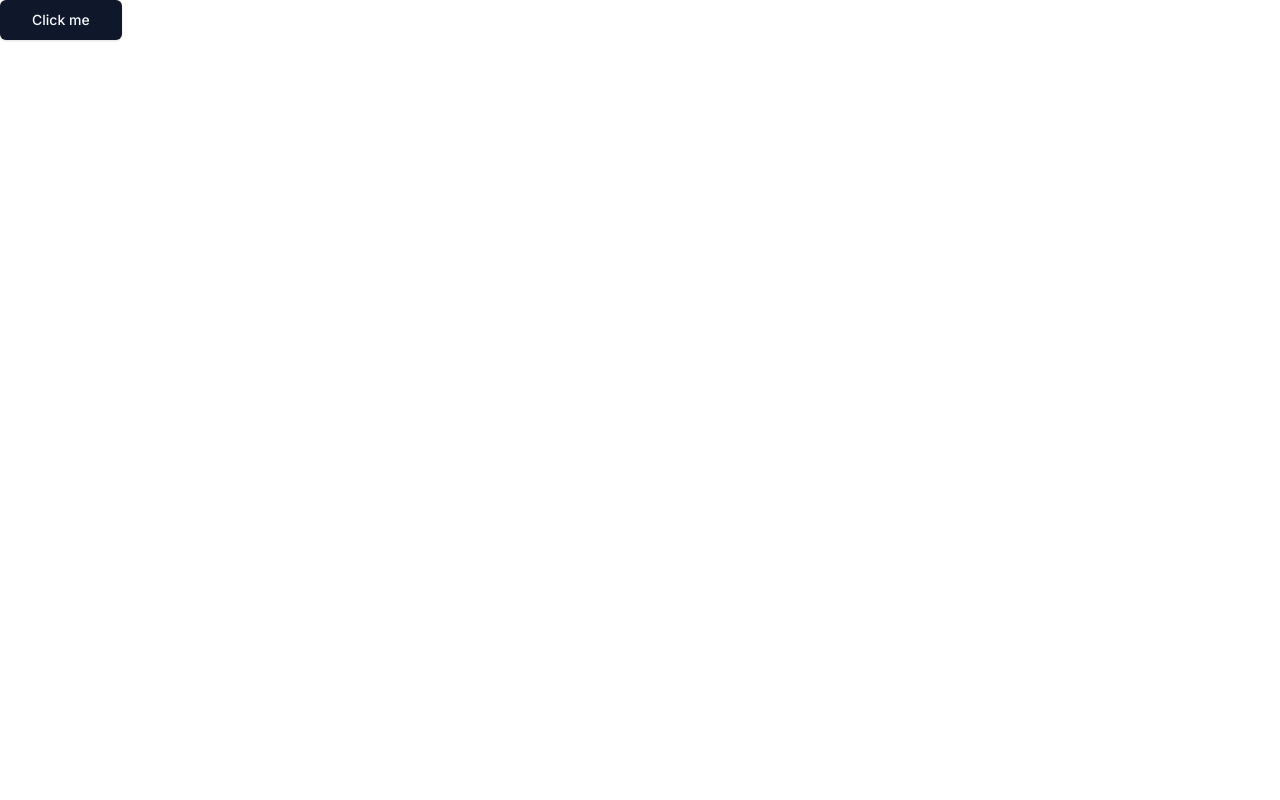
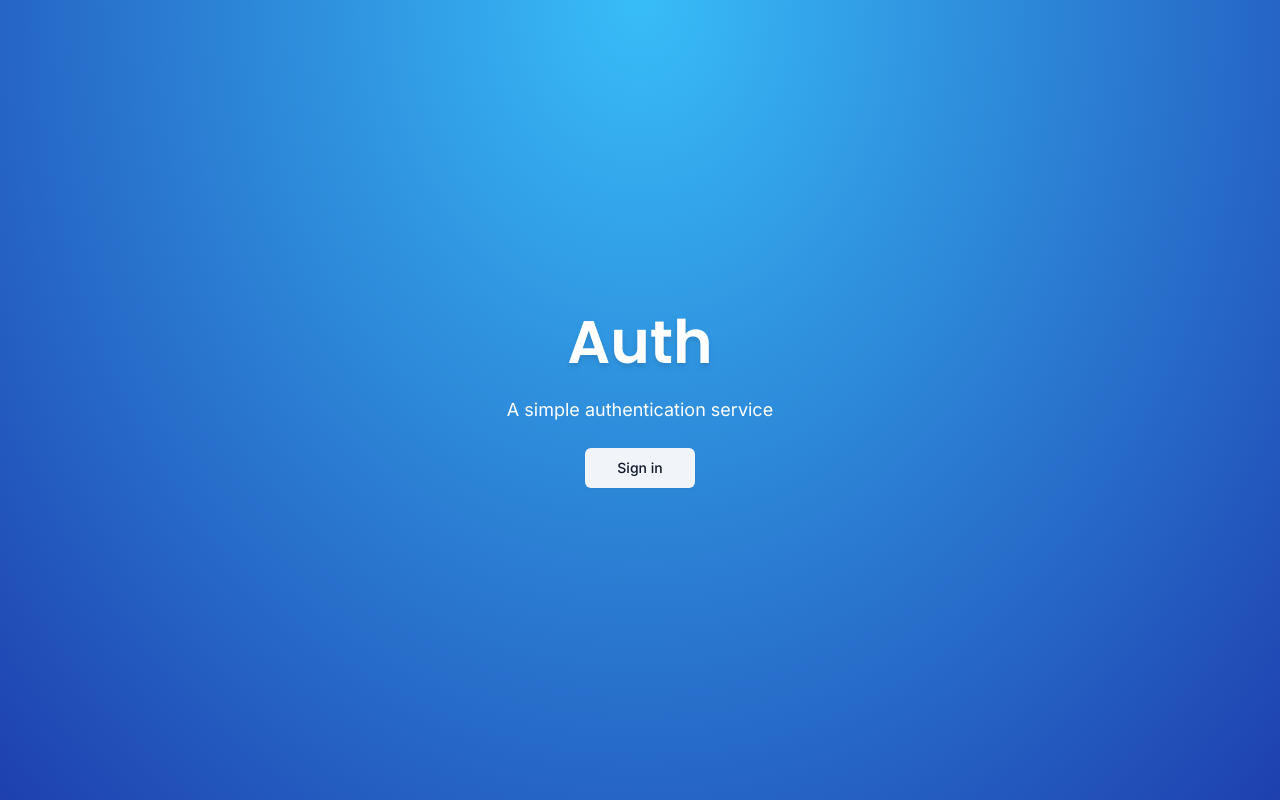
Before and after one commit to htrobles/nextjs-boilerplate, a Next.js app: page / in a window 1280 px wide. Built offline with nearby package versions, Linux system fonts and the light colour scheme.

Commit message:
include home page layout

```diff
--- a/app/globals.css
+++ b/app/globals.css
@@ -1,6 +1,12 @@
 @tailwind base;
   @tailwind components;
   @tailwind utilities;
+
+  html,
+  body,
+  :root {
+    height: 100%;
+  }
 
   @layer base {
     :root {
--- a/app/page.tsx
+++ b/app/page.tsx
@@ -1,6 +1,35 @@
 import { Button } from '@/components/ui/button';
 import Image from 'next/image';
+import { Poppins } from 'next/font/google';
+import { cn } from '@/lib/utils';
+import LoginButton from '@/components/auth/loginButton';
+
+const font = Poppins({
+  subsets: ['latin'],
+  weight: ['600'],
+});
 
 export default function Home() {
-  return <Button size='lg'>Click me</Button>;
+  return (
+    <main className='flex h-full flex-col items-center justify-center bg-[radial-gradient(ellipse_at_top,_var(--tw-gradient-stops))] from-sky-400 to-blue-800'>
+      <div className='space-y-6 text-center'>
+        <h1
+          className={cn(
+            'text-6xl font-semibold text-white drop-shadow-md',
+            font.className
+          )}
+        >
+          Auth
+        </h1>
+        <p className='text-white text-lg'>A simple authentication service</p>
+        <div>
+          <LoginButton>
+            <Button variant='secondary' size='lg'>
+              Sign in
+            </Button>
+          </LoginButton>
+        </div>
+      </div>
+    </main>
+  );
 }
--- /dev/null
+++ b/components/auth/loginButton.tsx
@@ -0,0 +1,33 @@
+'use client';
+
+import { useRouter } from 'next/navigation';
+
+interface LoginButtonProps {
+  children: React.ReactNode;
+  mode?: 'modal' | 'redirect';
+  asChild?: boolean;
+}
+
+const LoginButton = ({
+  children,
+  mode = 'redirect',
+  asChild,
+}: LoginButtonProps) => {
+  const router = useRouter();
+
+  const onClick = () => {
+    router.push('/auth/login');
+  };
+
+  if (mode === 'modal') {
+    return <span>TODO: Implement modal</span>;
+  }
+
+  return (
+    <span onClick={onClick} className='cursor-pointer'>
+      {children}
+    </span>
+  );
+};
+
+export default LoginButton;
```
Also changed, not shown: app/layout.tsx (+7 -7 lines).
